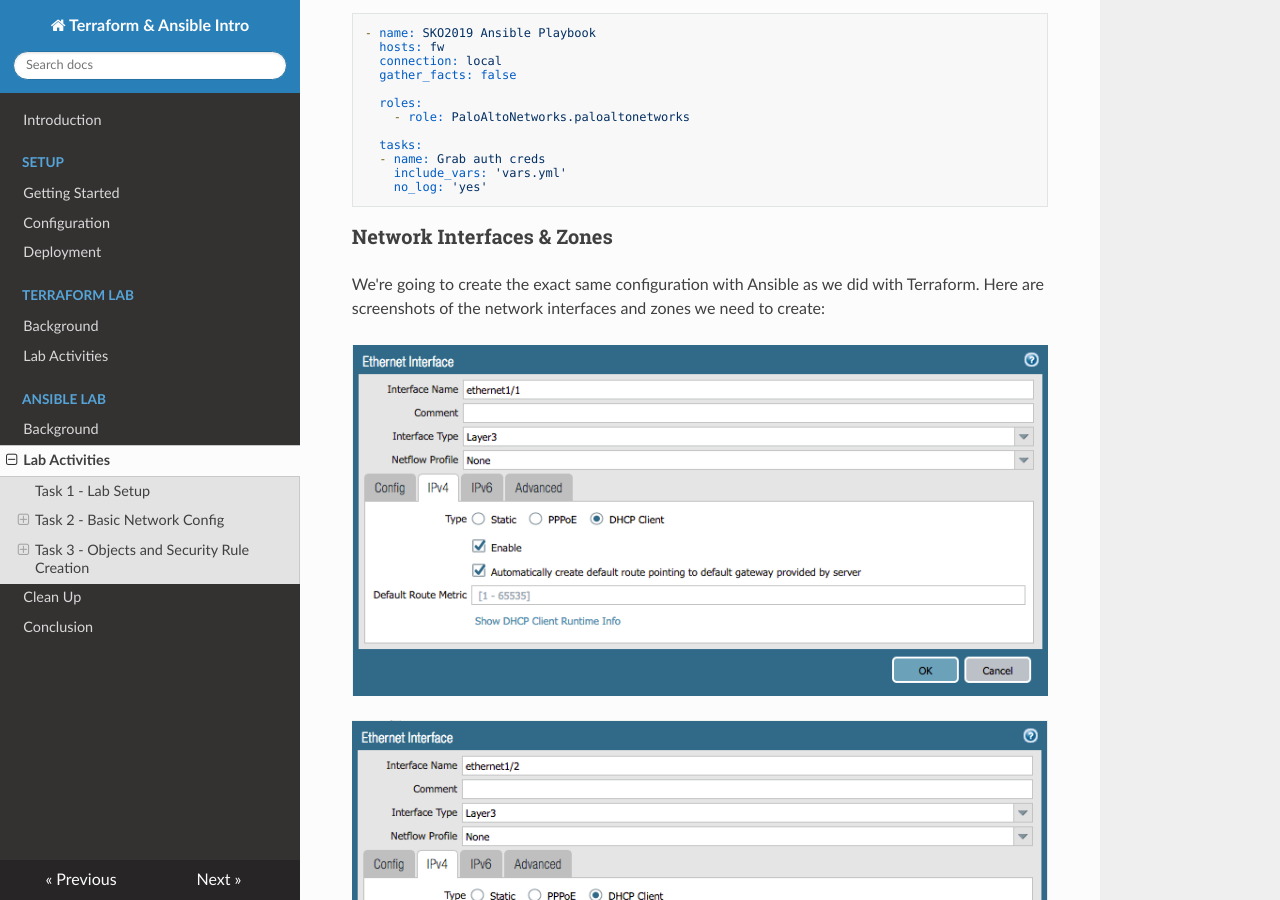
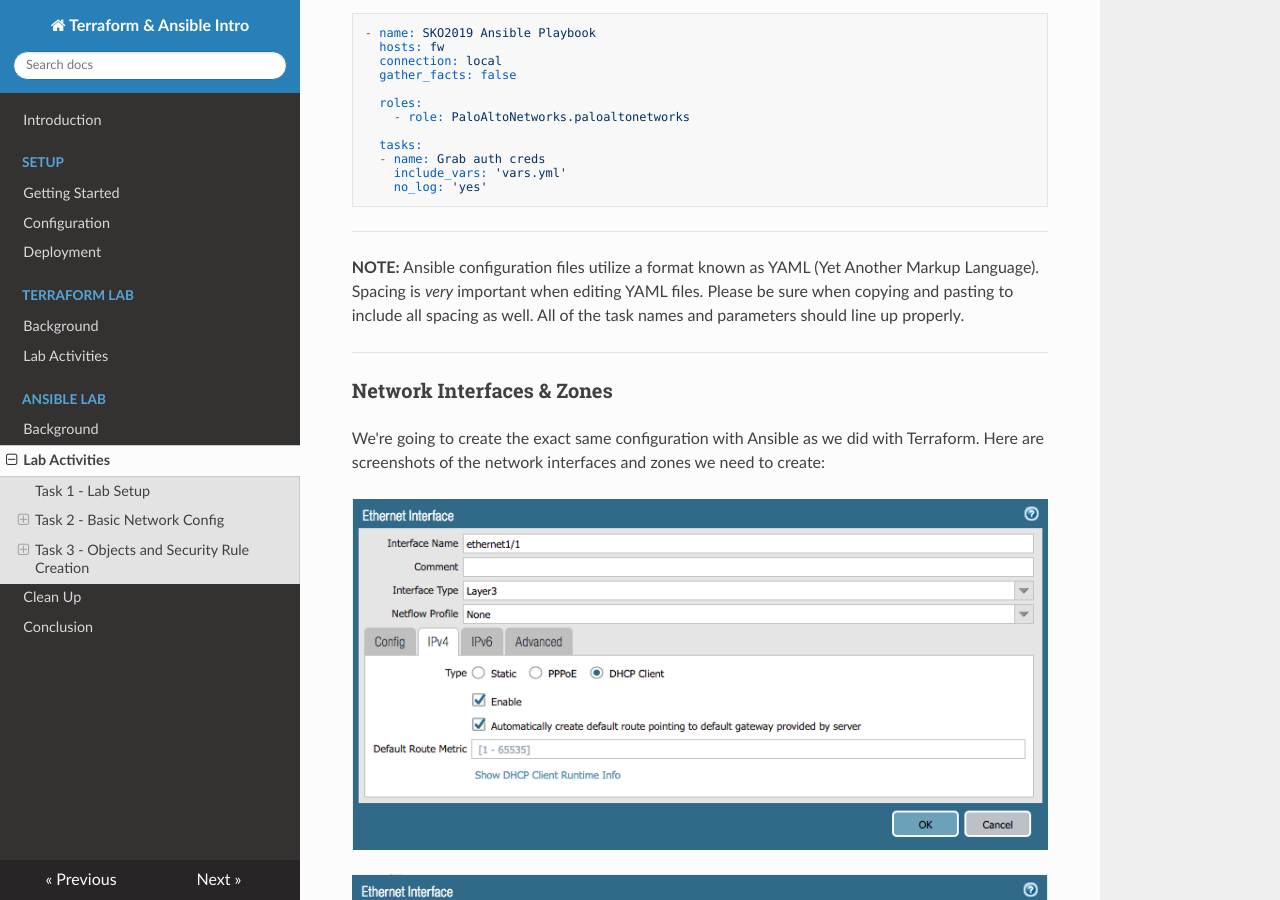
Before and after one commit to PaloAltoNetworks/terraform-ansible-intro, an MkDocs documentation site: the page built from docs/ansible-lab.md, in a window 1280 px wide and 900 px high, scrolled down 1140 px. Built offline with MkDocs 1.6.1, drawn with Linux system fonts in a browser that asks for light colours; nearby versions of some CDN libraries; old or Windows-style settings are respelled for this version of MkDocs; some of the changed lines change nothing that is shown; some of the changed text lies outside the part shown.

Commit message:
Guess what? You got it. More documentation tweaks

````diff
--- a/docs/ansible-lab.md
+++ b/docs/ansible-lab.md
@@ -59,6 +59,10 @@ Each playbook needs the following header information to pull in the variables we
     include_vars: 'vars.yml'
     no_log: 'yes'
 ```
+---
+**NOTE:** Ansible configuration files utilize a format known as YAML (Yet Another Markup Language). Spacing is *very* important when editing YAML files.  Please be sure when copying and pasting to include all spacing as well.  All of the task names and parameters should line up properly.
+
+---
 
 ### Network Interfaces & Zones
 
@@ -186,7 +190,6 @@ Add the following to `rules.yml`:
       addressobject: 'wordpress server'
       address: '10.1.23.45'
       description: 'Internal server'
-      commit: false
 ```
 
 Refer to the [module
@@ -224,7 +227,6 @@ Add the following to `rules.yml`:
       source_zone: ['L3-trust']
       destination_zone: ['L3-untrust']
       action: 'allow'
-      commit: false
 
   - name: "Add Default Deny rule"
     panos_security_rule:
@@ -234,7 +236,6 @@ Add the following to `rules.yml`:
       operation: 'add'
       rule_name: 'Default Deny'
       action: 'deny'
-      commit: false
 ```
 
 ### Run the Playbook
````
